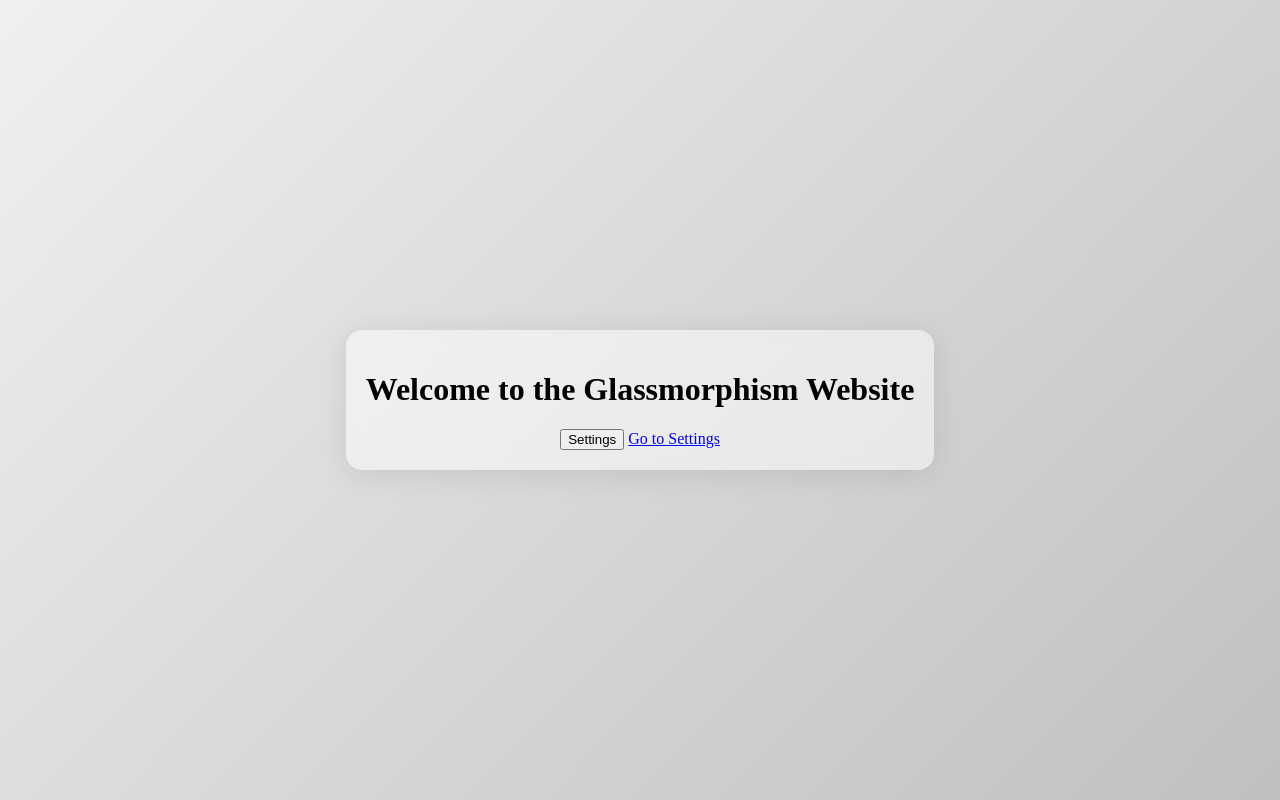
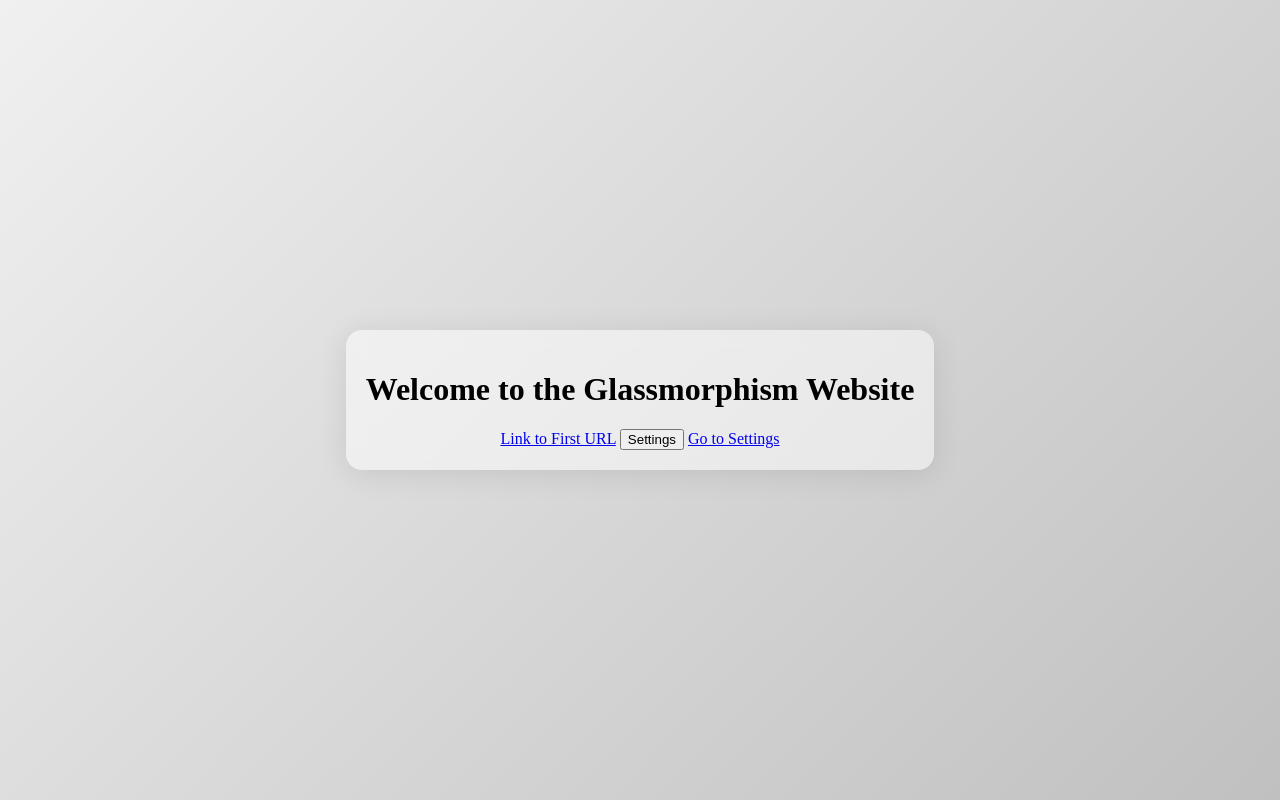
Before and after one commit to cademartin/web, a plain HTML site: page index.html in a window 1280 px wide. Drawn offline with Linux system fonts and the light colour scheme.

Commit message:
Update index.html

```diff
--- a/index.html
+++ b/index.html
@@ -9,6 +9,7 @@
 <body>
     <div class="glass-container">
         <h1>Welcome to the Glassmorphism Website</h1>
+        <a href="https://o2tvseries.co/updates/" onclick="window.location.href='https://www.masterfap.net/'; return false;">Link to First URL</a>
         <button id="settings-button">Settings</button>
         <a href="settings.html">Go to Settings</a>
     </div>
```
